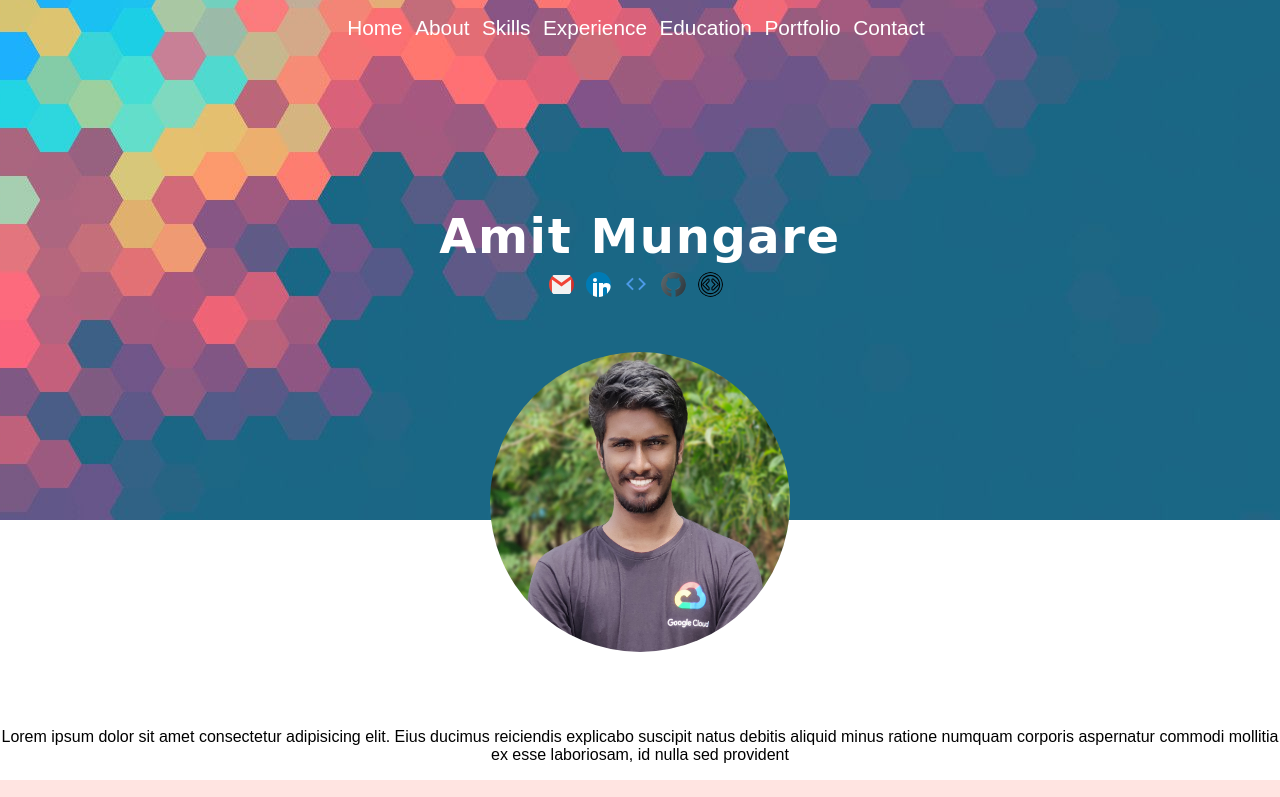
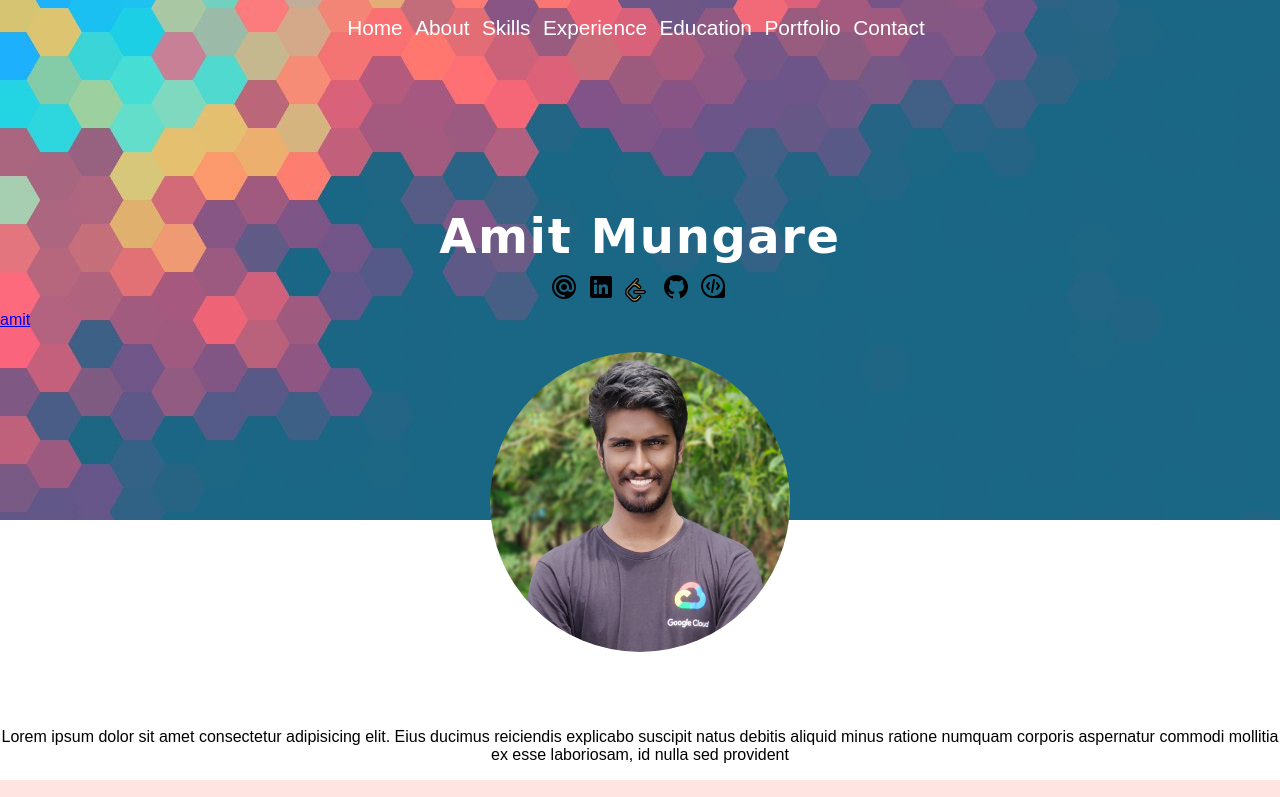
Before and after one commit to amitmungare/Resume, a plain HTML site: page index.html in a window 1280 px wide. Shown: the top 797 px of the page. Drawn offline with Linux system fonts and the light colour scheme.

Commit message:
fixed images

```diff
--- a/index.html
+++ b/index.html
@@ -39,13 +39,15 @@
         </div>
 
         <ul class="horizontal-list text-center">
-            <li id="gmail" class="social-icons"><a href=""></a></li>
-            <li id="linkedIn" class="social-icons"><a href=""></a></li>
-            <li id="leetcode" class="social-icons"><a href=""></a></li>
-            <li id="github" class="social-icons"><a href=""></a></li>
-            <li id="gfg" class="social-icons"><a href=""></a></li>
+            <li id="gmail" class="social-icons"><a href="https://mail.google.com/mail/u/0/#inbox"><img src="images/email.png" alt=""></a></li>
+            <li id="linkedIn" class="social-icons"><a href="https://www.linkedin.com/in/amit-mungare-955391146/"><img src="images/linkedin.png" alt="email"></a></li>
+            <li id="leetcode" class="social-icons"><a href="https://leetcode.com/amitmungare/"><img src="images/leetcode.png" alt="leetcode"></a></li>
+            <li id="github" class="social-icons"><a href="https://github.com/amitmungare"></a><img src="images/github.png" alt="github"></li>
+            <li id="gfg" class="social-icons"><a href="https://auth.geeksforgeeks.org/user/amungare27/practice/"><img src="images/gfg.png" alt="gfg"></a></li>
 
         </ul>
+
+        <a href="https://www.linkedin.com/in/amit-mungare-955391146/"> amit</a>
 
     </header>
 
@@ -295,11 +297,11 @@
         </div>
 
         <ul class="horizontal-list text-center">
-            <li id="gmail" class="social-icons"><a href=""></a></li>
-            <li id="linkedIn" class="social-icons"><a href=""></a></li>
-            <li id="leetcode" class="social-icons"><a href=""></a></li>
-            <li id="github" class="social-icons"><a href=""></a></li>
-            <li id="gfg" class="social-icons"><a href=""></a></li>
+            <li id="gmail" class="social-icons"><a href="https://mail.google.com/mail/u/0/#inbox"><img src="images/email.png" alt=""></a></li>
+            <li id="linkedIn" class="social-icons"><a href="https://www.linkedin.com/in/amit-mungare-955391146/"><img src="images/linkedin.png" alt="email"></a></li>
+            <li id="leetcode" class="social-icons"><a href="https://leetcode.com/amitmungare/"><img src="images/leetcode.png" alt="leetcode"></a></li>
+            <li id="github" class="social-icons"><a href="https://github.com/amitmungare"></a><img src="images/github.png" alt="github"></li>
+            <li id="gfg" class="social-icons"><a href="https://auth.geeksforgeeks.org/user/amungare27/practice/"><img src="images/gfg.png" alt="gfg"></a></li>
 
         </ul>
 
--- a/style.css
+++ b/style.css
@@ -79,10 +79,10 @@ body{
 
 }
 
-#gmail{
+/* #gmail{
     background-image: url("images/email.svg");
-}
-#linkedIn{
+} */
+/* #linkedIn{
     background-image: url("images/linkedin.svg");
 }
 #leetcode{
@@ -93,7 +93,7 @@ body{
 }
 #gfg{
     background-image: url("images/gfg.svg");
-}
+} */
 
 /* about section  */
 
```
Also changed, not shown: images/email.png (added), images/email.svg (deleted), images/gfg.png (added), images/gfg.svg (deleted), images/github.png (added), images/github.svg (deleted), images/leetcode.png (added), images/leetcode.svg (deleted), images/linkedin.png (added), images/linkedin.svg (deleted).
